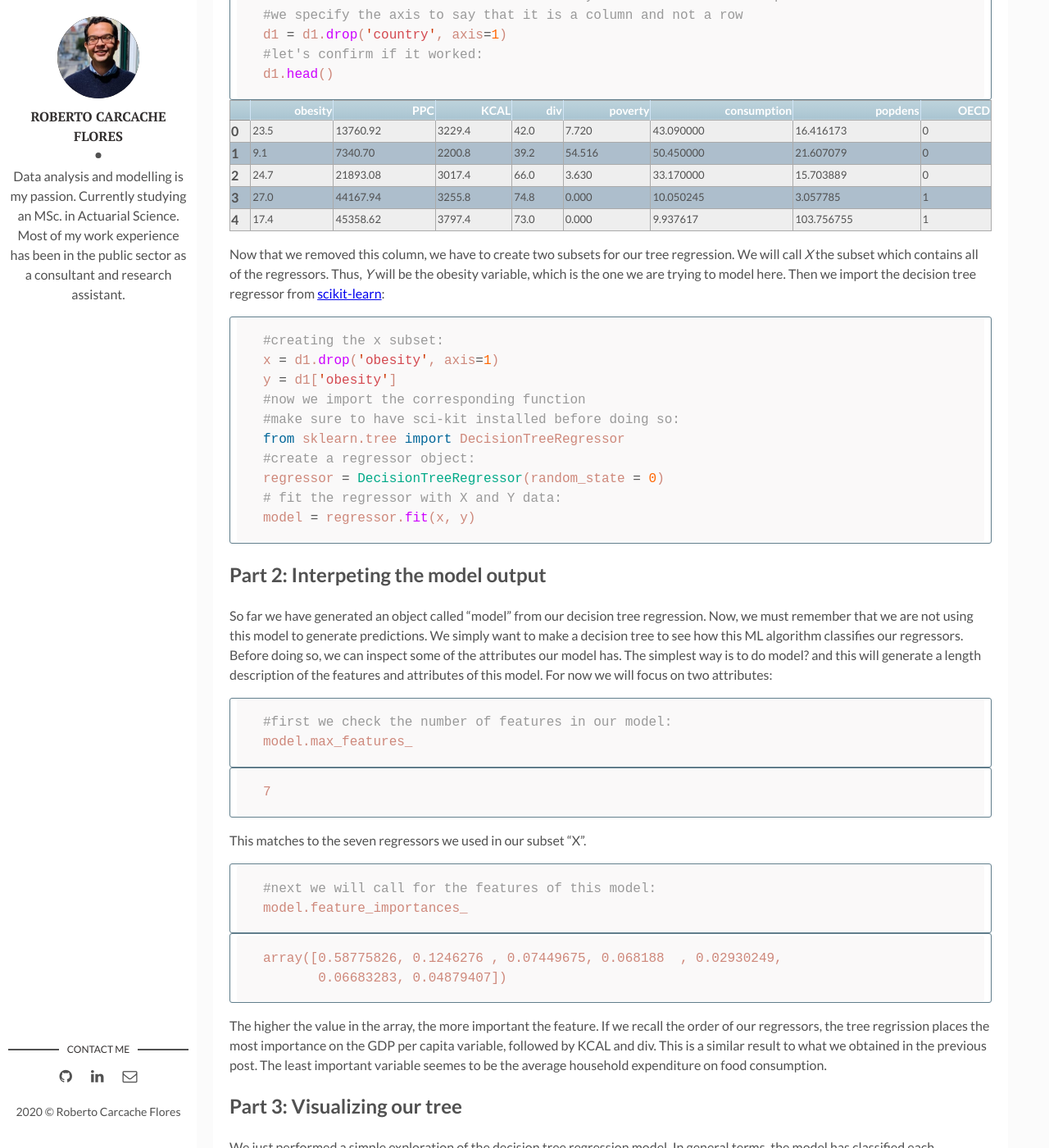
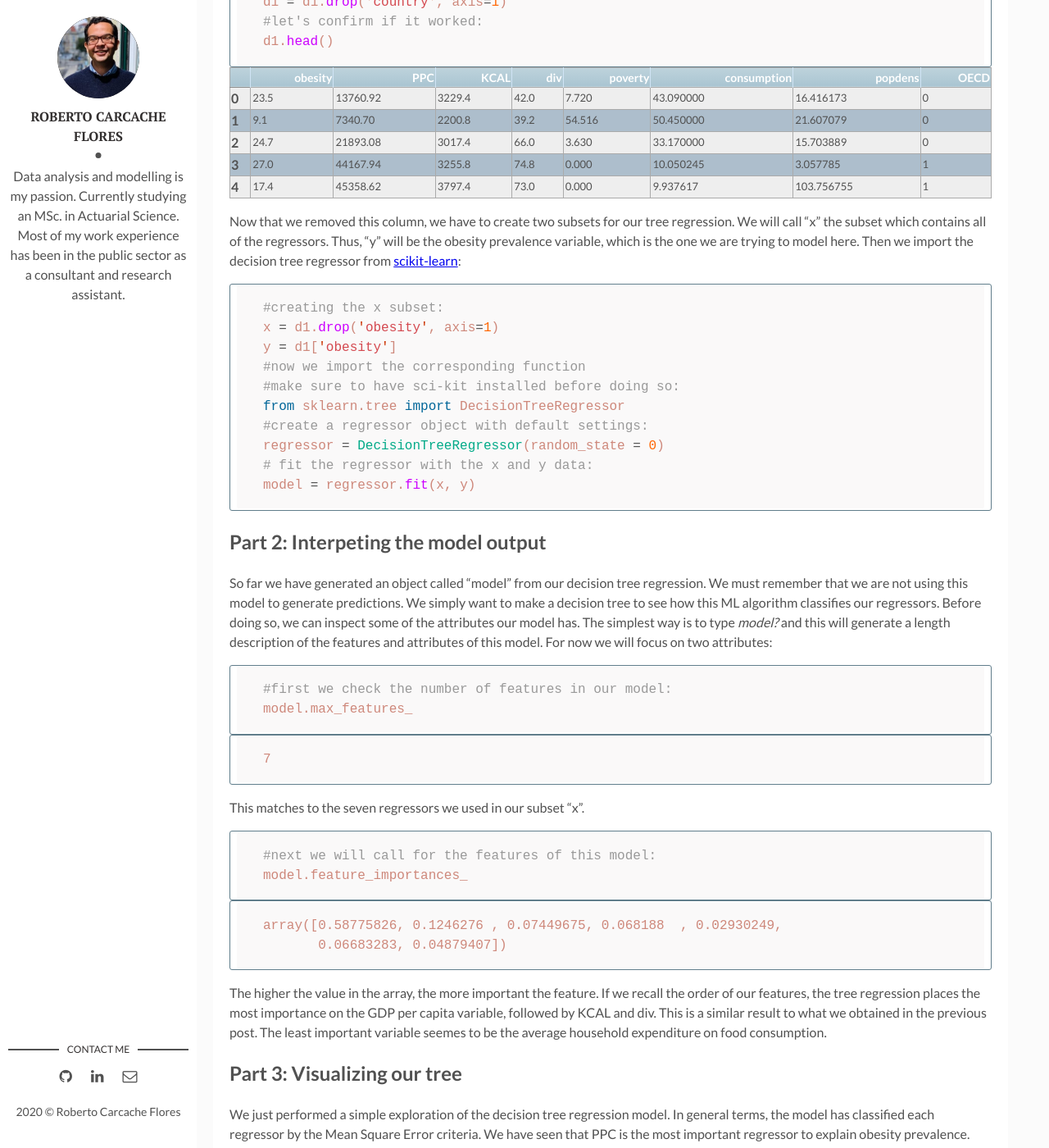
Before and after one commit to rcarcacheflores/Research, a Jekyll site: the page built from _posts/2020-10-7-post6.md, in a window 1280 px wide and 1400 px high, scrolled down 1171 px. Shown: the whole window at 82% size. Built offline with Jekyll 4.4.1, drawn with Linux system fonts in a browser that asks for light colours; some of the changed text lies outside the part shown.

Commit message:
Update 2020-10-7-post6.md

````diff
--- a/_posts/2020-10-7-post6.md
+++ b/_posts/2020-10-7-post6.md
@@ -1,13 +1,13 @@
 ---
 layout: post
-title: A decision tree approach to obesity prevalence (PY)
-date: 2020-10-6 9:22:38 +0300
+title: A decision tree approach to model obesity prevalence (PY)
+date: 2020-10-7 14:47:49 +0300
 description: Using a decision tree regression to categorize obesity prevalence in 112 countries
 img: post6.jpg
 tags: [Research, Machine Learning basics, Python, Decision trees]
 ---
 
-**Welcome!** Last post was a bit lengthy so we will try to keep things short and (hopefully) simple. In this post we will use the same GFSI data and use a decision tree regression to model obesity. This is the first time I use any ML algorithm in Python, so let's see what happens! **The goal is to verify which variables are the most important in determining the countries with the highest obesity prevalence**.
+Last post was a bit lengthy so we will try to keep things short and (hopefully) simple. In this post we will use the same GFSI data and make a decision tree regression to model obesity prevalence for 112 countries. This is the first time I use any ML algorithm in Python, so let's see what happens! **The goal is to verify which variables are the most important in determining the countries with the highest obesity prevalence**.
 
 ## Part 1: Setting up our data and performing the tree regression
 
@@ -19,9 +19,7 @@
 >by leaf nodes (also known as terminal nodes) that denote the result of following a
 >combination of decisions."
 
-For a more illustrative and simple application of a decision tree regression, visit this [excellent post:](https://medium.com/swlh/making-data-trees-in-python-3a3ceb050cfd).
-
-I am still a novice when it comes to using Machine Learning algorithms but I find it much more useful to perform the models and then interpret the output. Let's start!
+For a more illustrative and simple application of a decision tree regression, visit this [excellent post](https://medium.com/swlh/making-data-trees-in-python-3a3ceb050cfd). I am still a novice when it comes to using Machine Learning algorithms but I find it much more useful to perform the models and then interpret the output. Let's start!
 
 
 ```python
@@ -54,7 +52,7 @@
 </style>
 <table border="1" class="dataframe">
   <thead>
-    <tr style="text-align: right;">
+    <tr style="text-align: left;">
       <th></th>
       <th>obesity</th>
       <th>PPC</th>
@@ -128,7 +126,7 @@
 
 
 
-Now that we removed this column, we have to create two subsets for our tree regression. We will call *X* the subset which contains all of the regressors. Thus, *Y* will be the obesity variable, which is the one we are trying to model here. Then we import the decision tree regressor from [scikit-learn](https://scikit-learn.org/stable/modules/generated/sklearn.tree.DecisionTreeClassifier.html):
+Now that we removed this column, we have to create two subsets for our tree regression. We will call "x" the subset which contains all of the regressors. Thus, "y" will be the obesity prevalence variable, which is the one we are trying to model here. Then we import the decision tree regressor from [scikit-learn](https://scikit-learn.org/stable/modules/generated/sklearn.tree.DecisionTreeClassifier.html):
 
 
 ```python
@@ -138,15 +136,15 @@
 #now we import the corresponding function
 #make sure to have sci-kit installed before doing so:
 from sklearn.tree import DecisionTreeRegressor
-#create a regressor object:
+#create a regressor object with default settings:
 regressor = DecisionTreeRegressor(random_state = 0)
-# fit the regressor with X and Y data:
+# fit the regressor with the x and y data:
 model = regressor.fit(x, y)
 ```
 
 ## Part 2: Interpeting the model output
 
-So far we have generated an object called "model" from our decision tree regression. Now, we must remember that we are not using this model to generate predictions. We simply want to make a decision tree to see how this ML algorithm classifies our regressors. Before doing so, we can inspect some of the attributes our model has. The simplest way is to do model? and this will generate a length description of the features and attributes of this model. For now we will focus on two attributes:
+So far we have generated an object called "model" from our decision tree regression. We must remember that we are not using this model to generate predictions. We simply want to make a decision tree to see how this ML algorithm classifies our regressors. Before doing so, we can inspect some of the attributes our model has. The simplest way is to type *model?* and this will generate a length description of the features and attributes of this model. For now we will focus on two attributes:
 
 
 ```python
@@ -161,7 +159,7 @@
 
 
 
-This matches to the seven regressors we used in our subset "X".
+This matches to the seven regressors we used in our subset "x".
 
 
 ```python
@@ -177,11 +175,11 @@
 
 
 
-The higher the value in the array, the more important the feature. If we recall the order of our regressors, the tree regrission places the most importance on the GDP per capita variable, followed by KCAL and div. This is a similar result to what we obtained in the previous post. The least important variable seemes to be the average household expenditure on food consumption.
+The higher the value in the array, the more important the feature. If we recall the order of our features, the tree regression places the most importance on the GDP per capita variable, followed by KCAL and div. This is a similar result to what we obtained in the previous post. The least important variable seemes to be the average household expenditure on food consumption.
 
 ## Part 3: Visualizing our tree
 
-We just performed a simple exploration of the decision tree regression model. In general terms, the model has classified each regressor by the Mean Square Error criteria. We have seen that PPC is the most important regressor to explain obesity prevalence. Now we can [visualize our results](https://www.geeksforgeeks.org/python-decision-tree-regression-using-sklearn/) by generating a decision tree with our output. This is a slightly complicated procedure but let's start with the syntax in Python:
+We just performed a simple exploration of the decision tree regression model. In general terms, the model has classified each regressor by the Mean Square Error criteria. We have seen that PPC is the most important regressor to explain obesity prevalence. Now we can [visualize our results](https://www.geeksforgeeks.org/python-decision-tree-regression-using-sklearn/) by generating a decision tree with our output. This is a slightly complicated procedure but let's start with Python syntax:
 
 
 ```python
````
Also changed, not shown: other parts of _posts/2020-10-7-post6.md (+15 -8 lines).
